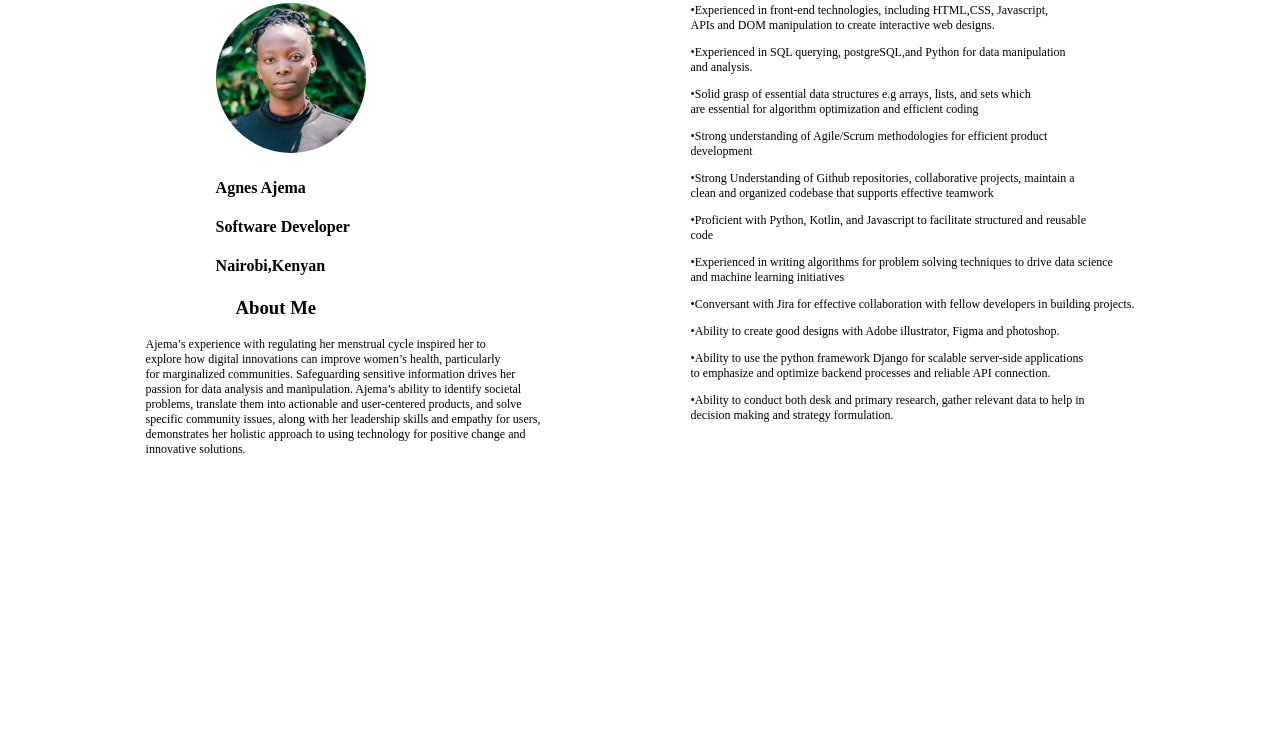
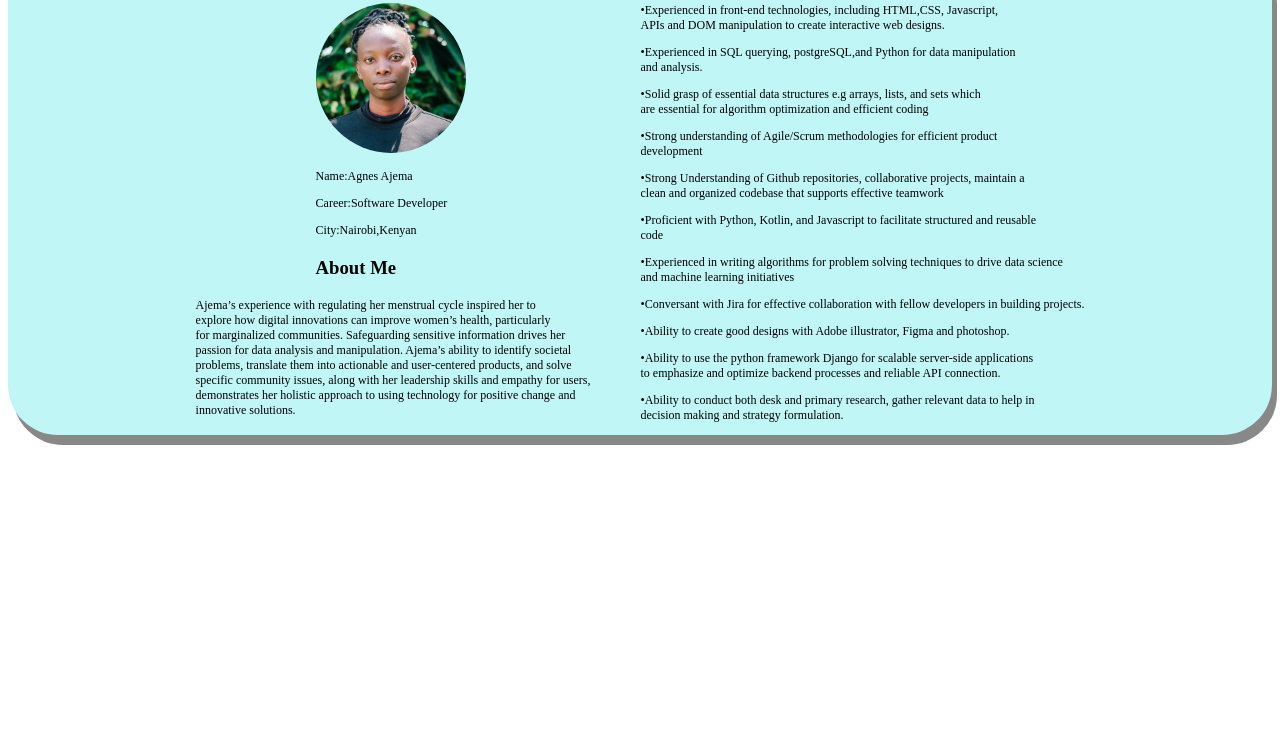
Before and after one commit to Agnes-Ajema/myportfolio, a plain HTML site: page index.html in a window 1280 px wide. Shown: the part 64-800 px from the top of the page. Drawn offline with Linux system fonts and the light colour scheme.

Commit message:
add changes

```diff
--- a/index.html
+++ b/index.html
@@ -8,13 +8,13 @@
 </head>
 <body>
     <div id="defination">
-    <div>
+    <div class="first">
         <div class="head">
-        <h3>MY PORTFOLIO</h1>
+        <h3>MY PORTFOLIO</h3>
         <img src="images/ajema.png" alt="Ajema pic">
-        <h4>Agnes Ajema</h4>
-        <h4>Software Developer</h4>
-        <h4>Nairobi,Kenyan</h4>
+        <p>Name:Agnes Ajema</p>
+        <p>Career:Software Developer</p>
+        <p>City:Nairobi,Kenyan</p>
         <h3>About Me</h3>
     </div>
         <p>Ajema’s experience with regulating her menstrual cycle inspired her to <br>
@@ -27,7 +27,7 @@
     </div>
 
 
-<div>
+<div class="second">
     <h3>SKILLS</h3>
     <p>	&#8226;Experienced  in front-end  technologies, including HTML,CSS, Javascript, <br>APIs and DOM manipulation to create interactive web designs.</p>
     <p>	&#8226;Experienced in SQL querying, postgreSQL,and Python for data manipulation <br>and analysis. </p>
--- a/style.css
+++ b/style.css
@@ -5,13 +5,19 @@ img{
 }
 #defination{
     display: flex;
-    gap: 150px;
+    gap:50px;
     justify-content: center;
+    background-color: rgb(192, 246, 246);
+    border-radius: 50px;
+    box-shadow: 5px 10px #888888;
+    box-sizing: border-box;
+}
+
+.head{
+    margin-left: 120px;
 
 }
-.head{
-    margin-left: 70px;
-}
+
 #details{
     margin-top: 60px;
 }
@@ -21,6 +27,3 @@ b{
 p{
     font-size: 12px;
 }
-h3{
-    margin-left: 20px;
-}
```
